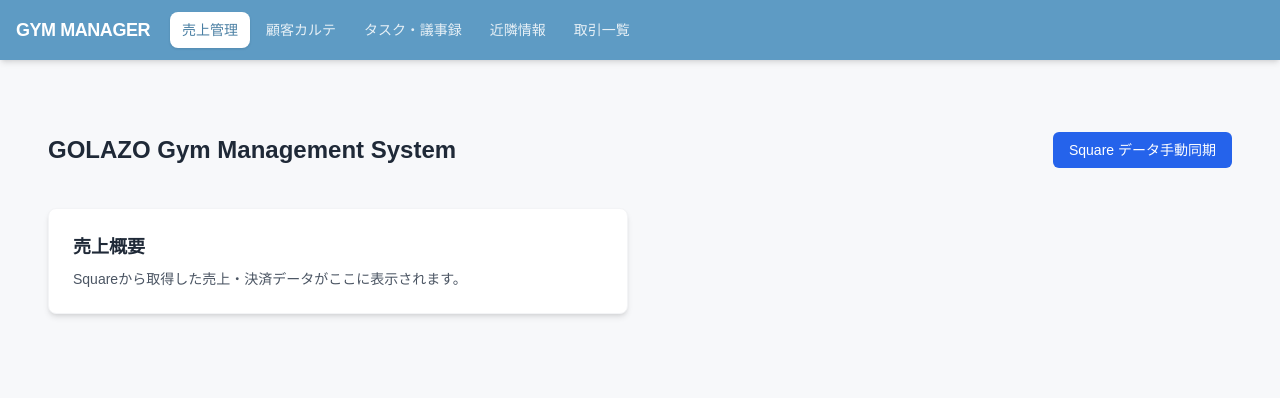
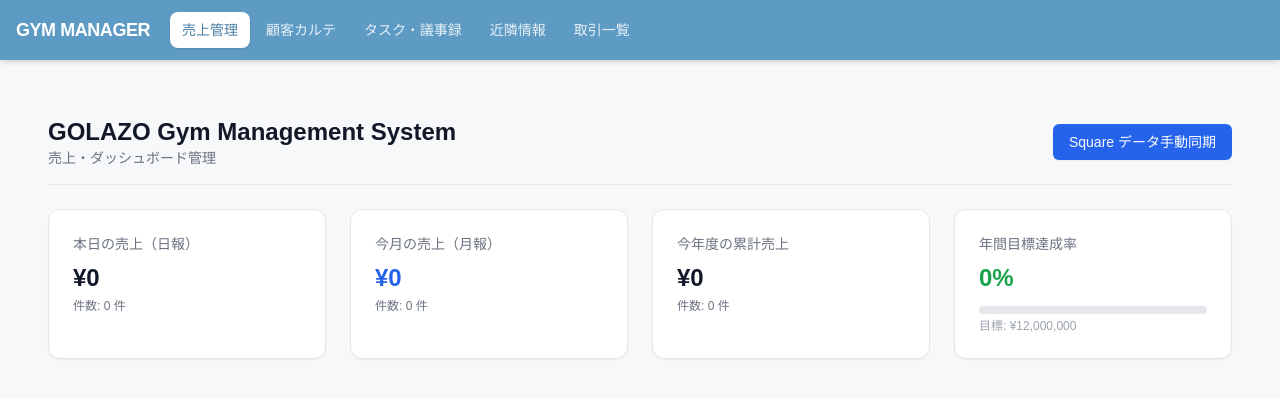
Before and after one commit to 2025golazo-bot/GOLAZO, a Next.js app: page / in a window 1280 px wide. Shown: the top 398 px of the page. Built offline with nearby package versions, Linux system fonts and the light colour scheme.

Commit message:
Update page.tsx

```diff
--- a/app/page.tsx
+++ b/app/page.tsx
@@ -1,19 +1,159 @@
-import SquareSyncButton from './components/SquareSyncButton';
+'use client';
+
+import { useState } from 'react';
+
+// 年間目標金額（必要に応じて変更してください）
+const ANNUAL_TARGET = 12000000;
 
 export default function Home() {
+  const [loading, setLoading] = useState(false);
+  const [message, setMessage] = useState<string | null>(null);
+
+  // 集計データ用 State
+  const [metrics, setMetrics] = useState({
+    dailySales: 0,
+    dailyCount: 0,
+    monthlySales: 0,
+    monthlyCount: 0,
+    yearlySales: 0,
+    yearlyCount: 0,
+  });
+
+  const handleSync = async () => {
+    setLoading(true);
+    setMessage('Square データを同期・集計中...');
+
+    try {
+      const response = await fetch('/api/sync/square');
+      const data = await response.json();
+
+      if (data.success && Array.isArray(data.payments)) {
+        const now = new Date();
+        const todayStr = now.toISOString().split('T')[0];
+        const currentYearMonth = `${now.getFullYear()}-${String(now.getMonth() + 1).padStart(2, '0')}`;
+        const currentYear = now.getFullYear();
+
+        let daily = 0, dCount = 0;
+        let monthly = 0, mCount = 0;
+        let yearly = 0, yCount = 0;
+
+        data.payments.forEach((p: any) => {
+          const createdAt = p.created_at; // 例: "2026-09-08T08:00:00Z"
+          if (!createdAt) return;
+
+          const amount = p.amount_money?.amount ? Number(p.amount_money.amount) : 0;
+          const dateStr = createdAt.split('T')[0];
+          const yearMonth = dateStr.substring(0, 7);
+          const year = Number(dateStr.substring(0, 4));
+
+          // 日報集計
+          if (dateStr === todayStr) {
+            daily += amount;
+            dCount++;
+          }
+          // 月報集計
+          if (yearMonth === currentYearMonth) {
+            monthly += amount;
+            mCount++;
+          }
+          // 年度（年）集計
+          if (year === currentYear) {
+            yearly += amount;
+            yCount++;
+          }
+        });
+
+        setMetrics({
+          dailySales: daily,
+          dailyCount: dCount,
+          monthlySales: monthly,
+          monthlyCount: mCount,
+          yearlySales: yearly,
+          yearlyCount: yCount,
+        });
+
+        setMessage(
+          `同期完了: 顧客 ${data.summary.fetchedCustomersCount} 件 / 決済 ${data.summary.fetchedPaymentsCount} 件`
+        );
+      } else {
+        setMessage(`同期エラー: ${data.error || 'データ取得に失敗しました'}`);
+      }
+    } catch (error) {
+      console.error(error);
+      setMessage('通信エラーが発生しました。');
+    } finally {
+      setLoading(false);
+    }
+  };
+
+  // 目標達成率の計算
+  const achievementRate = ANNUAL_TARGET > 0
+    ? Math.min(Math.round((metrics.yearlySales / ANNUAL_TARGET) * 100), 100)
+    : 0;
+
   return (
-    <main className="p-8">
-      <div className="flex items-center justify-between mb-6">
-        <h1 className="text-2xl font-bold">GOLAZO Gym Management System</h1>
-        <SquareSyncButton />
+    <main className="p-8 max-w-7xl mx-auto space-y-6">
+      {/* ヘッダーエリア */}
+      <div className="flex flex-col sm:flex-row sm:items-center sm:justify-between gap-4 border-b pb-4">
+        <div>
+          <h1 className="text-2xl font-bold text-gray-900">GOLAZO Gym Management System</h1>
+          <p className="text-sm text-gray-500">売上・ダッシュボード管理</p>
+        </div>
+
+        <div className="flex flex-col items-start sm:items-end gap-1">
+          <button
+            onClick={handleSync}
+            disabled={loading}
+            className="px-4 py-2 text-white bg-blue-600 rounded-md hover:bg-blue-700 disabled:bg-gray-400 font-medium text-sm transition-colors shadow-sm"
+          >
+            {loading ? '同期処理中...' : 'Square データ手動同期'}
+          </button>
+          {message && <p className="text-xs text-gray-600">{message}</p>}
+        </div>
       </div>
 
-      <div className="grid grid-cols-1 md:grid-cols-2 gap-6">
-        <div className="p-6 bg-white rounded-lg shadow-md border border-gray-100">
-          <h2 className="text-lg font-semibold mb-2">売上概要</h2>
-          <p className="text-gray-600 text-sm">
-            Squareから取得した売上・決済データがここに表示されます。
-          </p>
+      {/* 指標カードグリッド */}
+      <div className="grid grid-cols-1 md:grid-cols-2 lg:grid-cols-4 gap-6">
+        {/* 日報カード */}
+        <div className="p-6 bg-white rounded-xl shadow-sm border border-gray-200">
+          <p className="text-sm font-medium text-gray-500">本日の売上（日報）</p>
+          <h3 className="text-2xl font-bold text-gray-900 mt-2">
+            ¥{metrics.dailySales.toLocaleString()}
+          </h3>
+          <p className="text-xs text-gray-500 mt-1">件数: {metrics.dailyCount} 件</p>
+        </div>
+
+        {/* 月報カード */}
+        <div className="p-6 bg-white rounded-xl shadow-sm border border-gray-200">
+          <p className="text-sm font-medium text-gray-500">今月の売上（月報）</p>
+          <h3 className="text-2xl font-bold text-blue-600 mt-2">
+            ¥{metrics.monthlySales.toLocaleString()}
+          </h3>
+          <p className="text-xs text-gray-500 mt-1">件数: {metrics.monthlyCount} 件</p>
+        </div>
+
+        {/* 年度売上カード */}
+        <div className="p-6 bg-white rounded-xl shadow-sm border border-gray-200">
+          <p className="text-sm font-medium text-gray-500">今年度の累計売上</p>
+          <h3 className="text-2xl font-bold text-gray-900 mt-2">
+            ¥{metrics.yearlySales.toLocaleString()}
+          </h3>
+          <p className="text-xs text-gray-500 mt-1">件数: {metrics.yearlyCount} 件</p>
+        </div>
+
+        {/* 目標達成率カード */}
+        <div className="p-6 bg-white rounded-xl shadow-sm border border-gray-200">
+          <p className="text-sm font-medium text-gray-500">年間目標達成率</p>
+          <h3 className="text-2xl font-bold text-green-600 mt-2">
+            {achievementRate}%
+          </h3>
+          <div className="w-full bg-gray-200 rounded-full h-2 mt-3">
+            <div
+              className="bg-green-500 h-2 rounded-full transition-all duration-500"
+              style={{ width: `${achievementRate}%` }}
+            ></div>
+          </div>
+          <p className="text-xs text-gray-400 mt-1">目標: ¥{ANNUAL_TARGET.toLocaleString()}</p>
         </div>
       </div>
     </main>
```
